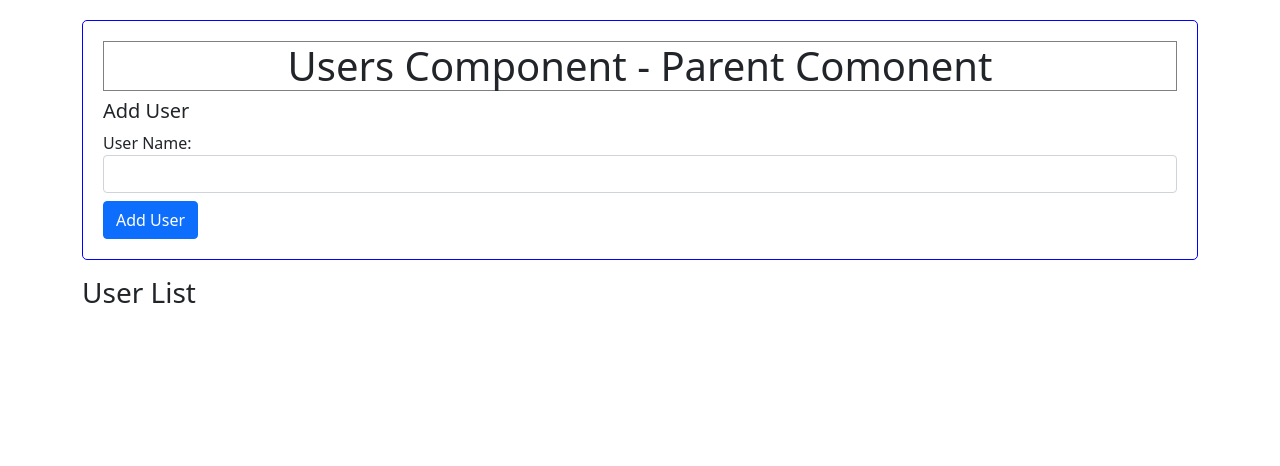
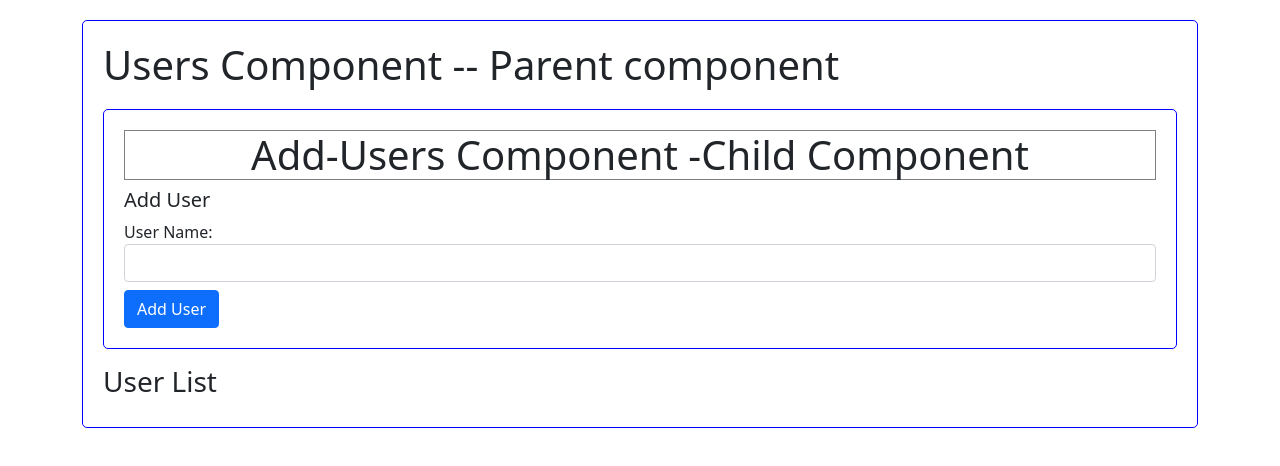
Before and after one commit to pateba06/AngularApp-AllTopicInOne, an Angular app in the folder angularAllTopicInOneApp/: page /users in a window 1280 px wide. Shown: the top 466 px of the page. Built offline with nearby package versions, Linux system fonts and the light colour scheme.

Commit message:
parent to child and child to Parent interaction

```diff
--- /dev/null
+++ b/angularAllTopicInOneApp/src/app/add-user/add-user.component.css
@@ -0,0 +1,10 @@
+.users-container{
+    border: 1px solid blue;
+    padding: 20px;
+    border-radius:5px;
+    margin-top:20px;
+}
+
+.border-wrap{
+    border: 1px solid gray;
+}
--- /dev/null
+++ b/angularAllTopicInOneApp/src/app/add-user/add-user.component.html
@@ -0,0 +1,10 @@
+<div class="form-group users-container">
+  <h1 class ="border-wrap text-center">Add-Users Component -Child Component</h1>
+  <h5>Add User</h5>
+  <label>User Name:</label>
+  <input type="text" class="form-control" [(ngModel)]="userName">
+  <div class="mt-2">
+    <!-- we want to send data to Parent compoent i.e users component on emit -->
+      <button class ="btn btn-primary" (click)="OnUserAdded()">Add User</button>
+  </div>
+</div>
--- /dev/null
+++ b/angularAllTopicInOneApp/src/app/add-user/add-user.component.ts
@@ -0,0 +1,19 @@
+import { Component, EventEmitter, OnInit, Output } from '@angular/core';
+
+@Component({
+  selector: 'app-add-user',
+  templateUrl: './add-user.component.html',
+  styleUrls: ['./add-user.component.css'],
+})
+export class AddUserComponent implements OnInit {
+  userName: string;
+  @Output() userAdded = new EventEmitter<string>();
+  constructor() {}
+
+  ngOnInit() {}
+
+  OnUserAdded() {
+    // emiting event to send data to Parent component -- sending userName Data to parent component so it can be push in userList
+    this.userAdded.emit(this.userName);
+  }
+}
--- a/angularAllTopicInOneApp/src/app/app.module.ts
+++ b/angularAllTopicInOneApp/src/app/app.module.ts
@@ -5,16 +5,18 @@ import { BrowserModule } from '@angular/platform-browser';
 import { AppComponent } from './app.component';
 import { UserComponent } from './user/user.component';
 import { UsersComponent } from './users/users.component';
+import { AddUserComponent } from './add-user/add-user.component';
 
 @NgModule({
    declarations: [
       AppComponent,
       UserComponent,
-      UsersComponent
+      UsersComponent,
+      AddUserComponent
    ],
    imports: [
 	 BrowserModule,
-    FormsModule
+	 FormsModule
 	],
    providers: [],
    bootstrap: [
--- a/angularAllTopicInOneApp/src/app/users/users.component.html
+++ b/angularAllTopicInOneApp/src/app/users/users.component.html
@@ -1,14 +1,10 @@
-<div class="form-group users-container">
-    <h1 class ="border-wrap text-center">Users Component - Parent Comonent</h1>
-    <h5>Add User</h5>
-    <label>User Name:</label>
-    <input type="text" class="form-control" [(ngModel)]="userName">
-    <div class="mt-2">
-        <button class ="btn btn-primary" (click)="userAdded()">Add User</button>
-    </div>
-</div>
-
+<div class ="users-container --Parent Component">
+    <h1>Users Component -- Parent component</h1>
+    <!--Getting data from add-user child component and using in Parent component. adding in userList -->
+    <app-add-user (userAdded)="onUserAdded($event)"></app-add-user>
 <div class="mt-3">
     <h3>User List</h3>
+    <!-- sending userList data in user - child component -->
     <app-user *ngFor='let user of userList' [userName]="user"></app-user>
 </div>
+</div>
--- a/angularAllTopicInOneApp/src/app/users/users.component.ts
+++ b/angularAllTopicInOneApp/src/app/users/users.component.ts
@@ -7,7 +7,6 @@ import { Component, OnInit } from '@angular/core';
 })
 export class UsersComponent implements OnInit {
 
-  userName:string ='';
   // creating userList array.
   userList = [];
   constructor() {
@@ -15,8 +14,7 @@ export class UsersComponent implements OnInit {
 
   ngOnInit() {}
 
-  userAdded(){
-    // userName is assinged to [(ngModel)]="userName" . so whatever input entered it will push in the userList
-    this.userList.push(this.userName)
+  onUserAdded(event){
+    this.userList.push(event)
   }
 }
```
Also changed, not shown: 1 other file (tests, documents, lock files or other folders).
